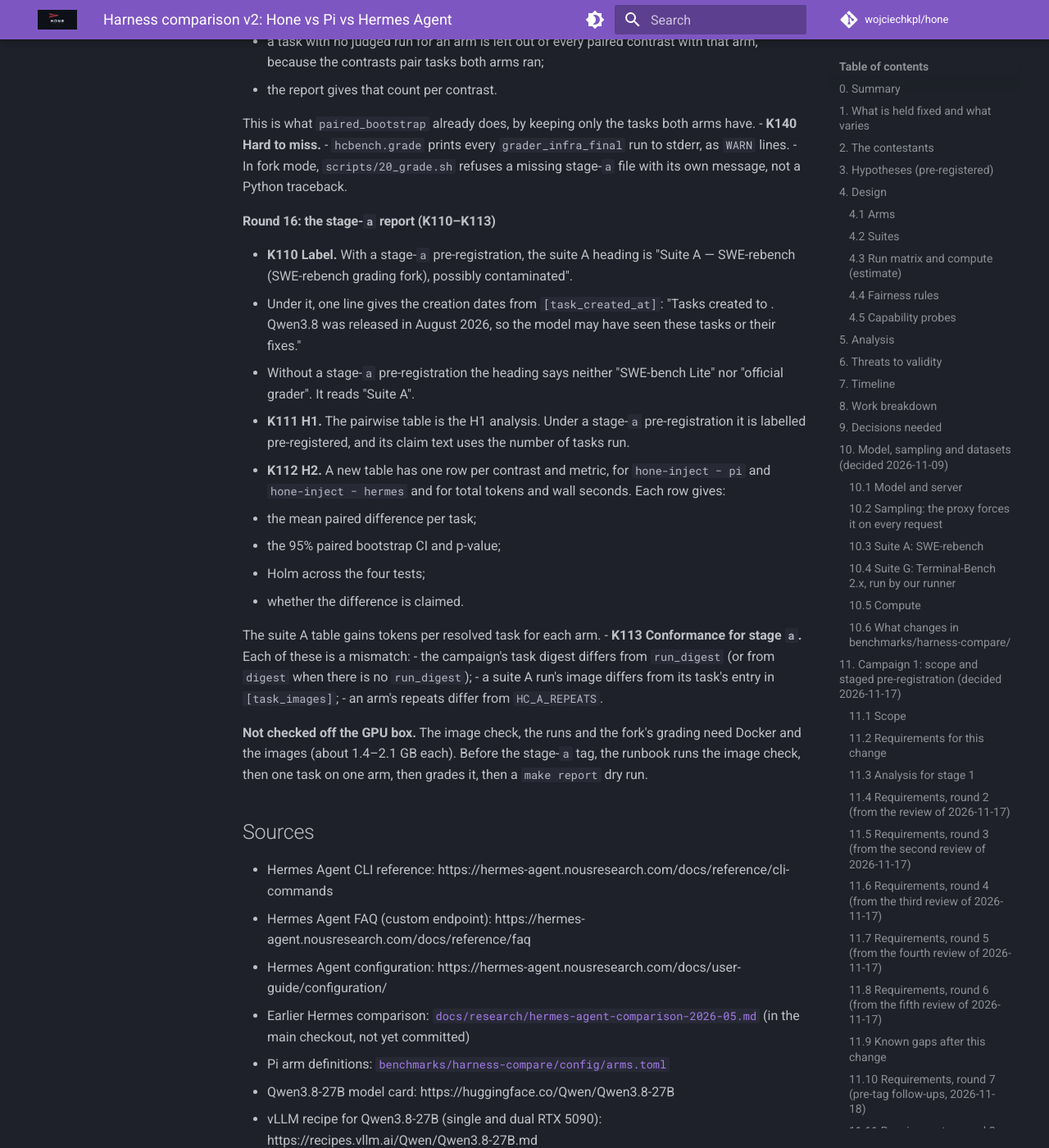
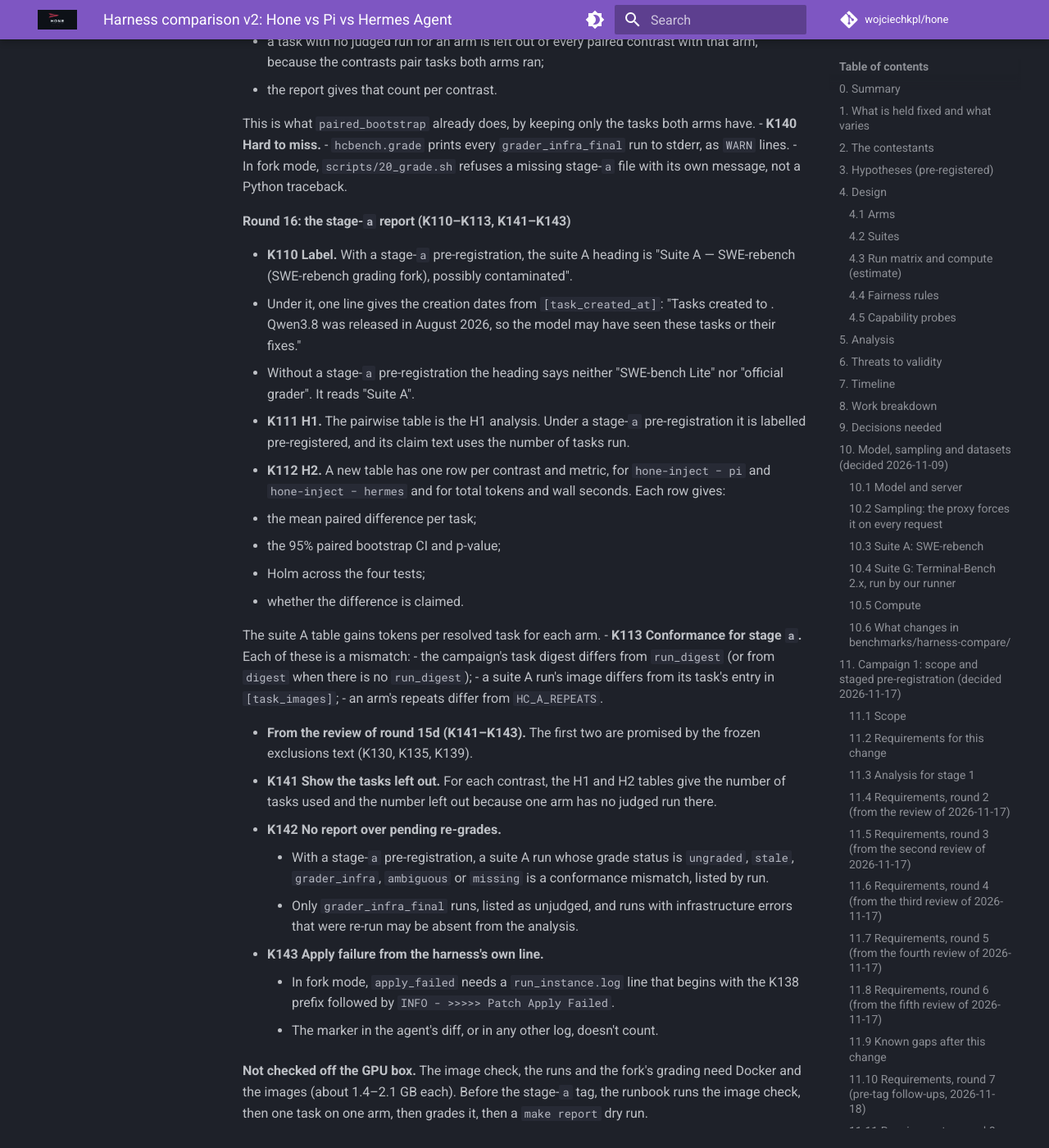
Before and after one commit to wojciechkpl/hone, an MkDocs documentation site: the page built from docs/plans/harness-compare-v2-2026-11.md, in a window 1280 px wide and 1400 px high, scrolled down 52232 px. Shown: the whole window at 82% size. Built offline with MkDocs 1.6.1 and Material for MkDocs 9.7.7, drawn with Linux system fonts in a browser that asks for light colours; comment, search, counter and statistics services are not loaded.

Commit message:
docs(bench): round 16 adds the review follow-ups of round 15d (K141-K143)

```diff
--- a/docs/plans/harness-compare-v2-2026-11.md
+++ b/docs/plans/harness-compare-v2-2026-11.md
@@ -1801,7 +1801,7 @@ The review of round 15c found that the K134 anchor never matches a log the fork
   - In fork mode, `scripts/20_grade.sh` refuses a missing stage-`a` file with its own
     message, not a Python traceback.
 
-#### Round 16: the stage-`a` report (K110–K113)
+#### Round 16: the stage-`a` report (K110–K113, K141–K143)
 
 - **K110 Label.** With a stage-`a` pre-registration, the suite A heading is
   "Suite A — SWE-rebench (SWE-rebench grading fork), possibly contaminated".
@@ -1826,6 +1826,21 @@ The review of round 15c found that the K134 anchor never matches a log the fork
   - a suite A run's image differs from its task's entry in `[task_images]`;
   - an arm's repeats differ from `HC_A_REPEATS`.
 
+- **From the review of round 15d (K141–K143).** The first two are promised by the frozen
+  exclusions text (K130, K135, K139).
+  - **K141 Show the tasks left out.** For each contrast, the H1 and H2 tables give the
+    number of tasks used and the number left out because one arm has no judged run there.
+  - **K142 No report over pending re-grades.**
+    - With a stage-`a` pre-registration, a suite A run whose grade status is `ungraded`,
+      `stale`, `grader_infra`, `ambiguous` or `missing` is a conformance mismatch, listed
+      by run.
+    - Only `grader_infra_final` runs, listed as unjudged, and runs with infrastructure
+      errors that were re-run may be absent from the analysis.
+  - **K143 Apply failure from the harness's own line.**
+    - In fork mode, `apply_failed` needs a `run_instance.log` line that begins with the
+      K138 prefix followed by `INFO - >>>>> Patch Apply Failed`.
+    - The marker in the agent's diff, or in any other log, doesn't count.
+
 **Not checked off the GPU box.** The image check, the runs and the fork's grading need
 Docker and the images (about 1.4–2.1 GB each). Before the stage-`a` tag, the runbook runs
 the image check, then one task on one arm, then grades it, then a `make report` dry run.
```
